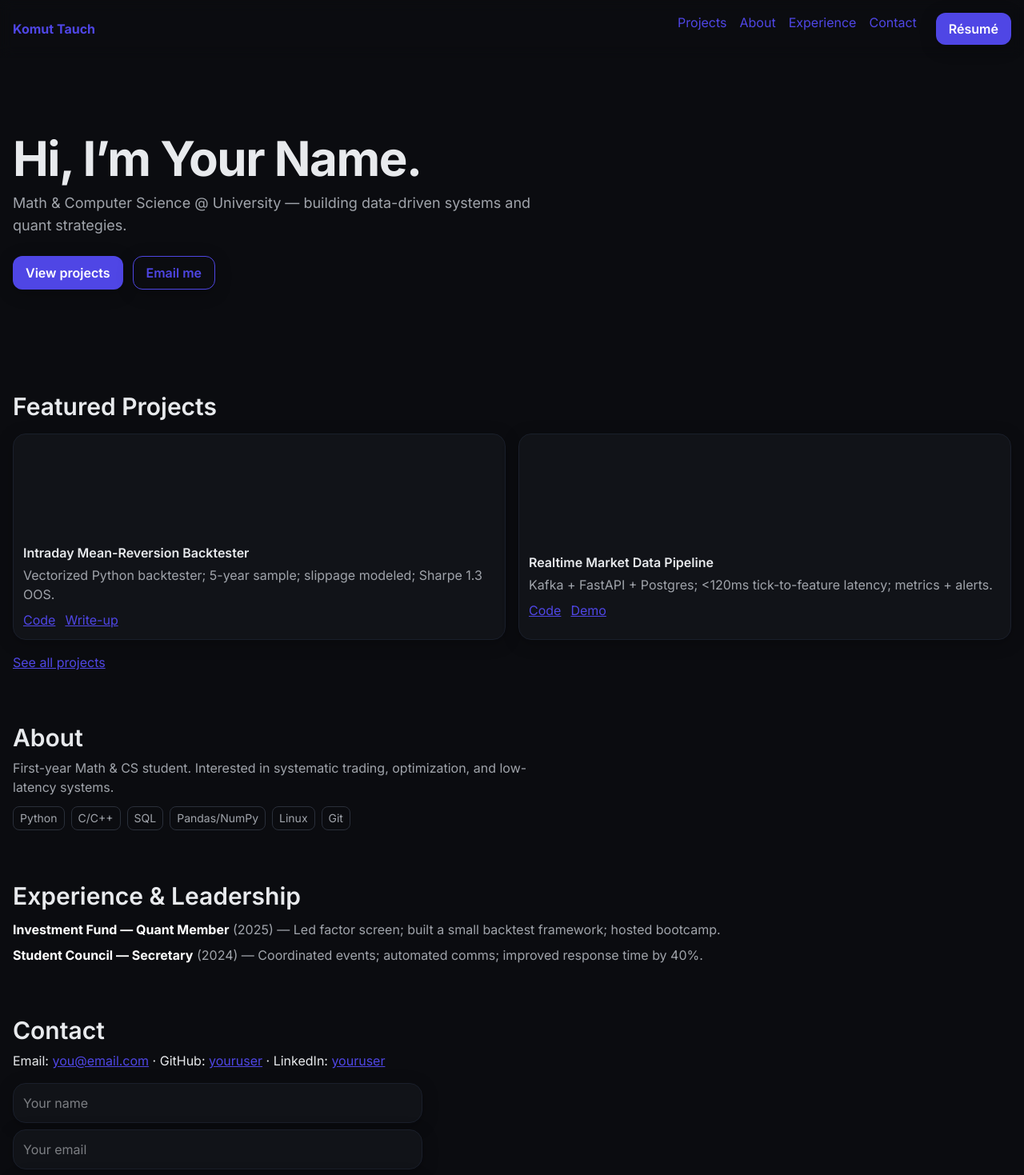
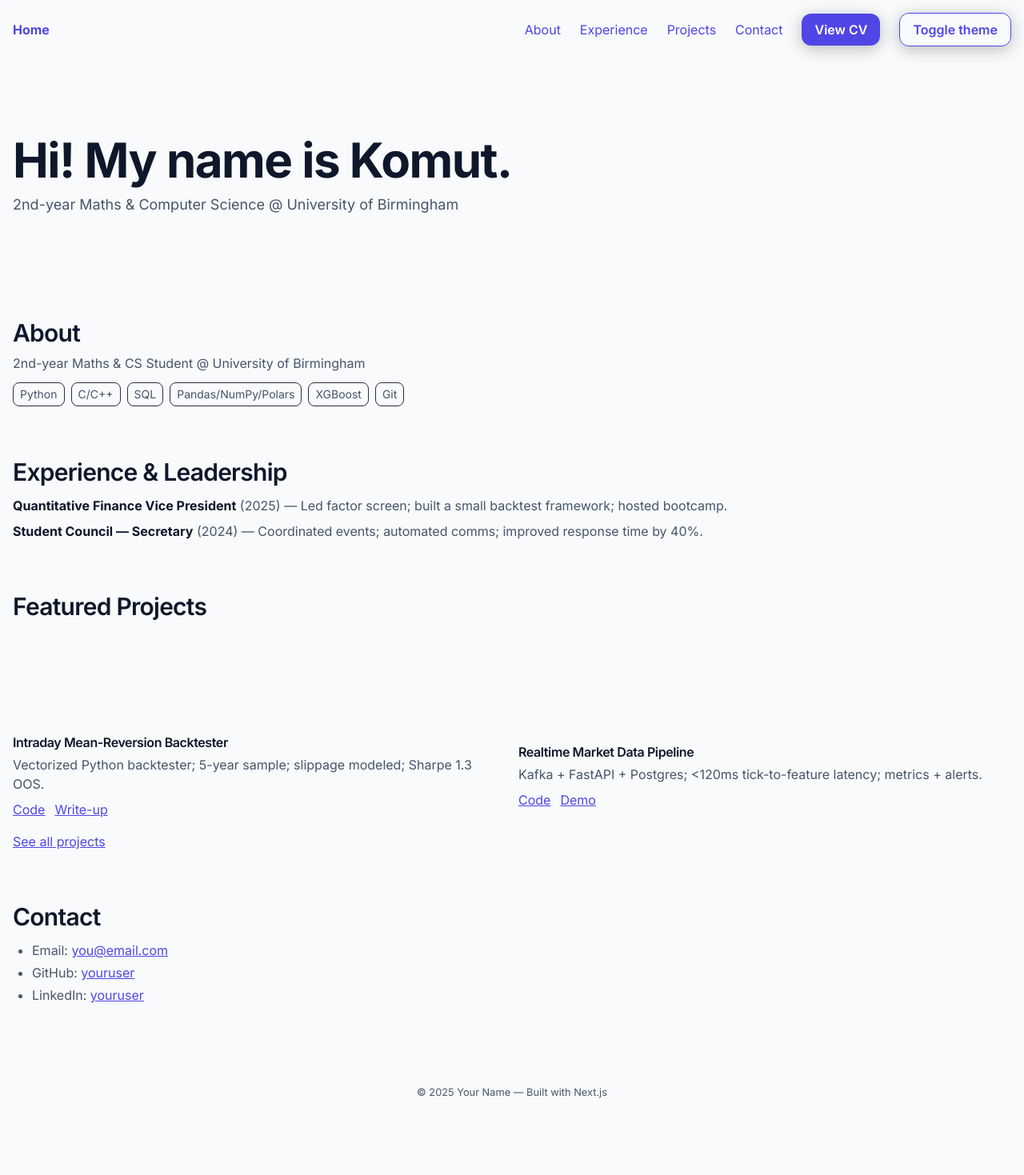
Before and after one commit to ko-mode/portfolio_website, a Next.js app: page / in a window 1280 px wide. Shown: the top 1469 px of the page at 80% size. After the commit the page ends 1440 px from the top, so only its background shows below. Built offline with nearby package versions, Linux system fonts and the light colour scheme.

Commit message:
Updated the Home button, added toggle theme button to switch from dark to light v.v., updated contact section

```diff
--- a/app/globals.css
+++ b/app/globals.css
@@ -3,26 +3,66 @@
 @tailwind components;
 @tailwind utilities;
 
+/* --- colors --- */
+:root {
+  /* light theme */
+  --bg:#f8fafc;      /* slate-50  */
+  --card:#ffffff;    /* white     */
+  --text:#0f172a;    /* slate-900 */
+  --muted:#475569;   /* slate-600 */
+  --brand:#4f46e5;   /* indigo-600*/
+  --border:#e5e7eb;  /* gray-200  */
+}
+
+/* dark theme (activated via <html data-theme="dark">) */
+[data-theme="dark"] {
+  --bg:#0b0c10;
+  --card:#111318;
+  --text:#e8eaed;
+  --muted:#a0a4ab;
+  --brand:#4f46e5;
+  --border:#1a1f2b;
+}
+
 @layer base {
-  :root {
-    --bg:#0b0c10; --card:#111318; --text:#e8eaed; --muted:#a0a4ab; --brand:#4f46e5;
-  }
-  html, body {
-    @apply h-full bg-[color:var(--bg)] text-[color:var(--text)] scroll-smooth;
-  }
-  a { @apply text-[color:var(--brand)] no-underline; }
+  html, body { @apply h-full scroll-smooth; }
+  body { background: var(--bg); color: var(--text); }
+  a { @apply no-underline; color: var(--brand); }
+  h1, h2, h3 { @apply tracking-tight; }
 }
 
 @layer components {
   .container { @apply max-w-5xl mx-auto px-4; }
   .btn { @apply inline-flex items-center justify-center rounded-xl px-4 py-2 font-semibold shadow-soft bg-[color:var(--brand)] text-white; }
   .btn-ghost { @apply border border-[color:var(--brand)] text-[color:var(--brand)] bg-transparent; }
-  .card { @apply bg-[color:var(--card)] border border-[#1a1f2b] rounded-2xl p-3 shadow-soft; }
+  .card { @apply transition-transform hover:-translate-y-0.5 hover:shadow-lg; }
   .tags { @apply flex flex-wrap gap-2; }
   .tag { @apply border border-[#2a2f3a] text-[color:var(--muted)] px-2 py-1 rounded-lg text-sm; }
+   /* interactive feel */
+  .btn, .btn-ghost { transition: background-color .2s, color .2s, border-color .2s, transform .05s; }
+  .btn:active, .btn-ghost:active { transform: translateY(1px); }
+
+  /* ghost → solid on hover */
+  .btn-ghost:hover {
+    background: var(--brand);
+    color: white;
+    border-color: transparent;
+  }
+
+  /* optional focus ring */
+  .btn:focus-visible,
+  .btn-ghost:focus-visible {
+    outline: none;
+    box-shadow: 0 0 0 3px color-mix(in oklab, var(--brand) 30%, white);
+  }
 }
 
 @theme {
   /* custom box-shadow token usable as `shadow-soft` */
   --shadow-soft: 0 4px 20px rgba(0, 0, 0, 0.25);
 }
+
+@layer utilities {
+  .text-main { color: var(--text); }
+  .text-muted { color: var(--muted); }
+}
--- a/app/page.tsx
+++ b/app/page.tsx
@@ -20,11 +20,11 @@ const projects = [
   }
 ]
 
-const skills = ['Python','C/C++','SQL','Pandas/NumPy','Linux','Git']
+const skills = ['Python','C/C++','SQL','Pandas/NumPy/Polars','XGBoost','Git']
 
 const experience = [
   {
-    role: 'Investment Fund — Quant Member',
+    role: 'Quantitative Finance Vice President',
     date: '2025',
     summary: 'Led factor screen; built a small backtest framework; hosted bootcamp.'
   },
@@ -35,19 +35,59 @@ const experience = [
   }
 ]
 
+/* --- Education data --- */
+const education = [
+  {
+    degree: "BSc Mathematics & Computer Science",
+    institution: "Your University",
+    period: "2024 — Present",
+    location: "City, Country",
+    summary:
+      "Coursework focused on algorithms, data structures, probability, and linear algebra with applications to quantitative finance.",
+    modules: [
+      "Algorithms & Data Structures",
+      "Linear Algebra",
+      "Probability & Statistics",
+      "Computer Systems",
+      "Databases (SQL)"
+    ],
+    achievements: ["Dean’s List (2024/25)"],
+    activities: ["Investment Fund — Quant Member", "DofE Gold (team lead)"]
+  }
+]
+
 export default function HomePage() {
   return (
     <>
       {/* Hero */}
       <section className="container py-24">
-        <h1 className="text-4xl md:text-6xl font-bold tracking-tight">Hi, I’m Your Name.</h1>
+        <h1 className="text-4xl md:text-6xl font-bold tracking-tight">Hi! My name is Komut.</h1>
         <p className="mt-3 text-lg max-w-2xl text-[color:var(--muted)]">
-          Math & Computer Science @ University — building data-driven systems and quant strategies.
+          2nd-year Maths & Computer Science @ University of Birmingham
         </p>
-        <div className="mt-6 flex flex-wrap gap-3">
-          <Link href="#projects" className="btn">View projects</Link>
-          <a className="btn btn-ghost" href="mailto:you@email.com">Email me</a>
-        </div>
+      </section>
+
+      {/* About & Skills */}
+      <section id="about" className="container py-8">
+        <h2 className="text-2xl md:text-3xl font-semibold">About</h2>
+        <p className="mt-2 max-w-2xl text-[color:var(--muted)]">
+          2nd-year Maths & CS Student @ University of Birmingham
+        </p>
+        <ul className="tags mt-3">
+          {skills.map(s => <li key={s} className="tag">{s}</li>)}
+        </ul>
+      </section>
+
+      {/* Experience & Leadership */}
+      <section id="experience" className="container py-8">
+        <h2 className="text-2xl md:text-3xl font-semibold">Experience & Leadership</h2>
+        <ul className="mt-3 space-y-2">
+          {experience.map(e => (
+            <li key={e.role} className="text-muted">
+              <strong className="text-main">{e.role}</strong> ({e.date}) — {e.summary}
+            </li>
+          ))}
+        </ul>
       </section>
 
       {/* Projects */}
@@ -63,47 +103,20 @@ export default function HomePage() {
         </div>
       </section>
 
-      {/* About & Skills */}
-      <section id="about" className="container py-8">
-        <h2 className="text-2xl md:text-3xl font-semibold">About</h2>
-        <p className="mt-2 max-w-2xl text-[color:var(--muted)]">
-          First-year Math & CS student. Interested in systematic trading, optimization, and low-latency systems.
-        </p>
-        <ul className="tags mt-3">
-          {skills.map(s => <li key={s} className="tag">{s}</li>)}
-        </ul>
-      </section>
-
-      {/* Experience & Leadership */}
-      <section id="experience" className="container py-8">
-        <h2 className="text-2xl md:text-3xl font-semibold">Experience & Leadership</h2>
-        <ul className="mt-3 space-y-2">
-          {experience.map(e => (
-            <li key={e.role} className="text-[color:var(--muted)]">
-              <strong className="text-white">{e.role}</strong> ({e.date}) — {e.summary}
-            </li>
-          ))}
-        </ul>
-      </section>
-
       {/* Contact */}
       <section id="contact" className="container py-8">
         <h2 className="text-2xl md:text-3xl font-semibold">Contact</h2>
-        <p className="mt-2">
-          Email: <a className="underline" href="mailto:you@email.com">you@email.com</a> ·
-          {' '}GitHub: <a className="underline" href="https://github.com/youruser">youruser</a> ·
-          {' '}LinkedIn: <a className="underline" href="https://www.linkedin.com/in/youruser">youruser</a>
-        </p>
-
-        {/* If deploying on Netlify, this form works out of the box.
-            On Vercel, use Formspree or an API route instead. */}
-        <form name="contact" method="POST" data-netlify="true" className="mt-4 grid gap-2 max-w-lg">
-          <input type="hidden" name="form-name" value="contact" />
-          <input className="card p-3" name="name" placeholder="Your name" required />
-          <input className="card p-3" type="email" name="email" placeholder="Your email" required />
-          <textarea className="card p-3" name="message" placeholder="Your message" required />
-          <button className="btn w-fit" type="submit">Send</button>
-        </form>
+          <ul className="mt-3 list-disc pl-6 space-y-1 text-[color:var(--muted)]">
+            <li>
+              Email: <a className="underline" href="mailto:you@email.com">you@email.com</a>
+            </li>
+            <li>
+              GitHub: <a className="underline" href="https://github.com/youruser" target="_blank" rel="noreferrer">youruser</a>
+            </li>
+            <li>
+              LinkedIn: <a className="underline" href="https://www.linkedin.com/in/youruser" target="_blank" rel="noreferrer">youruser</a>
+            </li>
+          </ul>
       </section>
     </>
   )
--- a/components/Nav.tsx
+++ b/components/Nav.tsx
@@ -1,20 +1,63 @@
 'use client'
 import Link from 'next/link'
-import { useState } from 'react'
+import { useEffect, useState } from 'react'
 
 export default function Nav() {
   const [open, setOpen] = useState(false)
+
+  // persist + init theme
+  useEffect(() => {
+    const el = document.documentElement
+    const saved = localStorage.getItem('theme')
+    el.dataset.theme =
+      saved ?? (window.matchMedia('(prefers-color-scheme: dark)').matches ? 'dark' : 'light')
+  }, [])
+
+  const toggleTheme = () => {
+    const el = document.documentElement
+    const next = el.dataset.theme === 'dark' ? 'light' : 'dark'
+    el.dataset.theme = next
+    localStorage.setItem('theme', next)
+  }
+
   return (
-    <nav className="flex items-center justify-between py-4">
-      <Link href="#" className="font-bold">Komut Tauch</Link>
-      <button className="md:hidden text-2xl" onClick={() => setOpen(!open)}>☰</button>
-      <div className={`md:flex gap-4 ${open ? 'block absolute right-4 top-14 card p-3' : 'hidden md:block'}`}>
-        <Link href="#projects">Projects</Link>
+    <nav className="flex items-center gap-6 py-4">
+      {/* left: brand */}
+      <Link href="#" className="font-bold shrink-0">Home</Link>
+
+      {/* hamburger (mobile only) */}
+      <button
+        className="md:hidden text-2xl ml-auto"
+        aria-label="Open menu"
+        aria-expanded={open}
+        onClick={() => setOpen(v => !v)}
+      >
+        ☰
+      </button>
+
+      {/* right: links + buttons (desktop) */}
+      <div className="ml-auto hidden md:flex items-center gap-6">
         <Link href="#about">About</Link>
         <Link href="#experience">Experience</Link>
+        <Link href="#projects">Projects</Link>
         <Link href="#contact">Contact</Link>
-        <a className="btn md:ml-2" href="/Your_Resume.pdf">Résumé</a>
+        <a className="btn" href="/Your_Resume.pdf">View CV</a>
+        <button className="btn btn-ghost" onClick={toggleTheme}>Toggle theme</button>
       </div>
+
+      {/* mobile menu */}
+      {open && (
+        <div className="absolute right-4 top-14 md:hidden card p-4 flex flex-col gap-3">
+          <Link href="#about" onClick={() => setOpen(false)}>About</Link>
+          <Link href="#experience" onClick={() => setOpen(false)}>Experience</Link>
+          <Link href="#projects" onClick={() => setOpen(false)}>Projects</Link>
+          <Link href="#contact" onClick={() => setOpen(false)}>Contact</Link>
+          <a className="btn" href="/Your_Resume.pdf" onClick={() => setOpen(false)}>View CV</a>
+          <button className="btn btn-ghost" onClick={() => { toggleTheme(); setOpen(false) }}>
+            Toggle theme
+          </button>
+        </div>
+      )}
     </nav>
   )
 }
```
